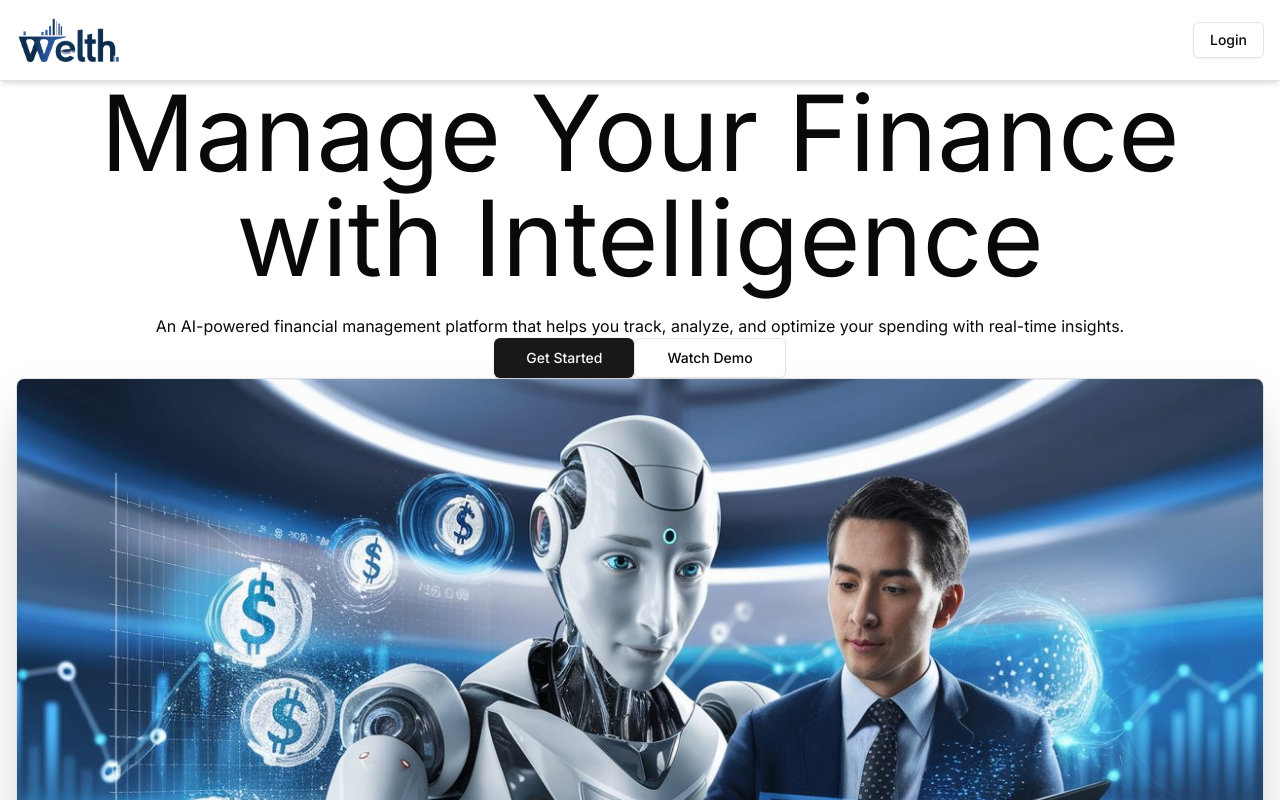
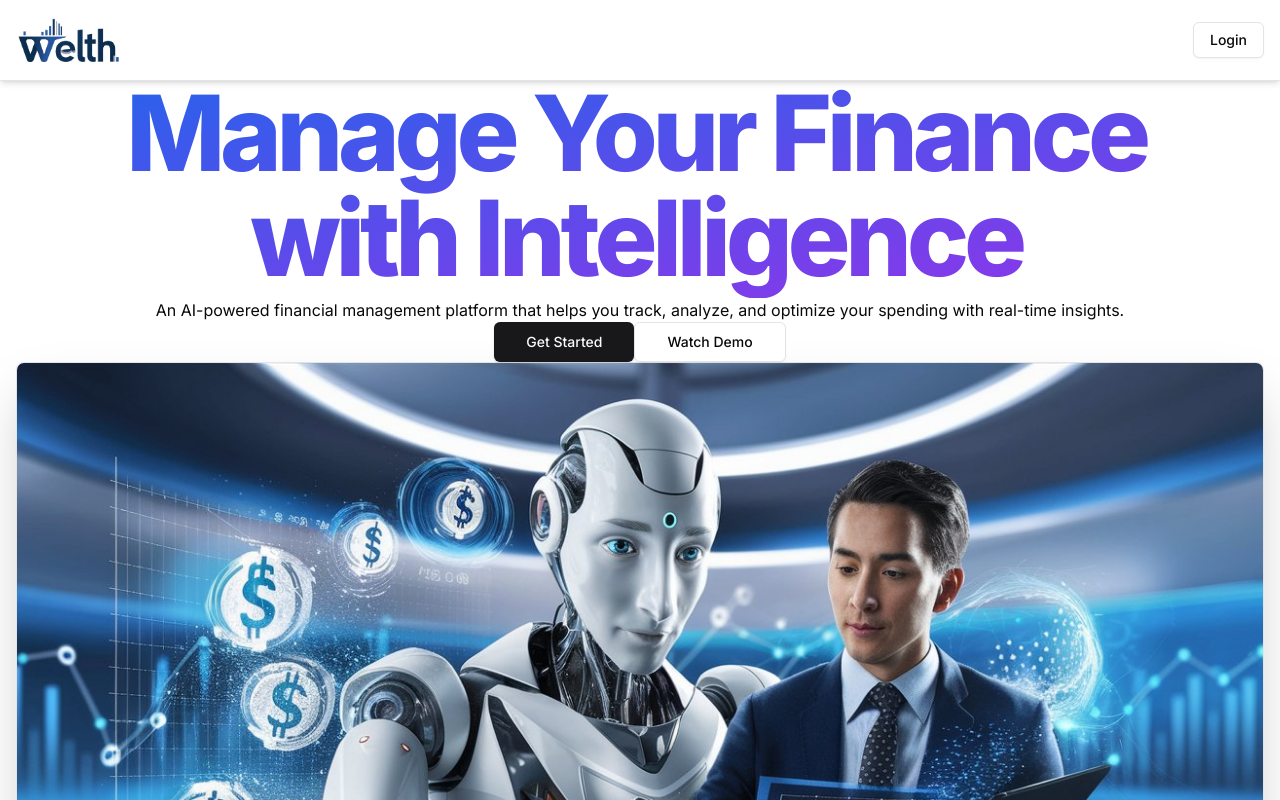
Before and after one commit to lvimuth/ai-finance-manager, a Next.js app: page / in a window 1280 px wide. Shown: the top 800 px of the page. Built offline with nearby package versions, Linux system fonts and the light colour scheme; no server answers.

Commit message:
custom css

```diff
--- a/app/globals.css
+++ b/app/globals.css
@@ -86,3 +86,12 @@ body {
     @apply bg-background text-foreground;
   }
 }
+
+@layer utilities {
+  .gradient {
+    @apply bg-gradient-to-br from-blue-600 to-purple-600;
+  }
+  .gradient-title {
+    @apply gradient font-extrabold tracking-tighter pr-2 pb-2 text-transparent bg-clip-text;
+  }
+}
--- a/components/Hero.jsx
+++ b/components/Hero.jsx
@@ -9,7 +9,7 @@ function HeroSection() {
   return (
     <div className="pb-20 px-4">
       <div className="container mx-auto text-center">
-        <h1 className="text-5xl md:text-8xl lg:text-[105px] pb-6 gradient-title">
+        <h1 className="text-3xl md:text-7xl lg:text-[105px] pb-6 gradient-title">
           Manage Your Finance <br /> with Intelligence
         </h1>
         <p>
```
